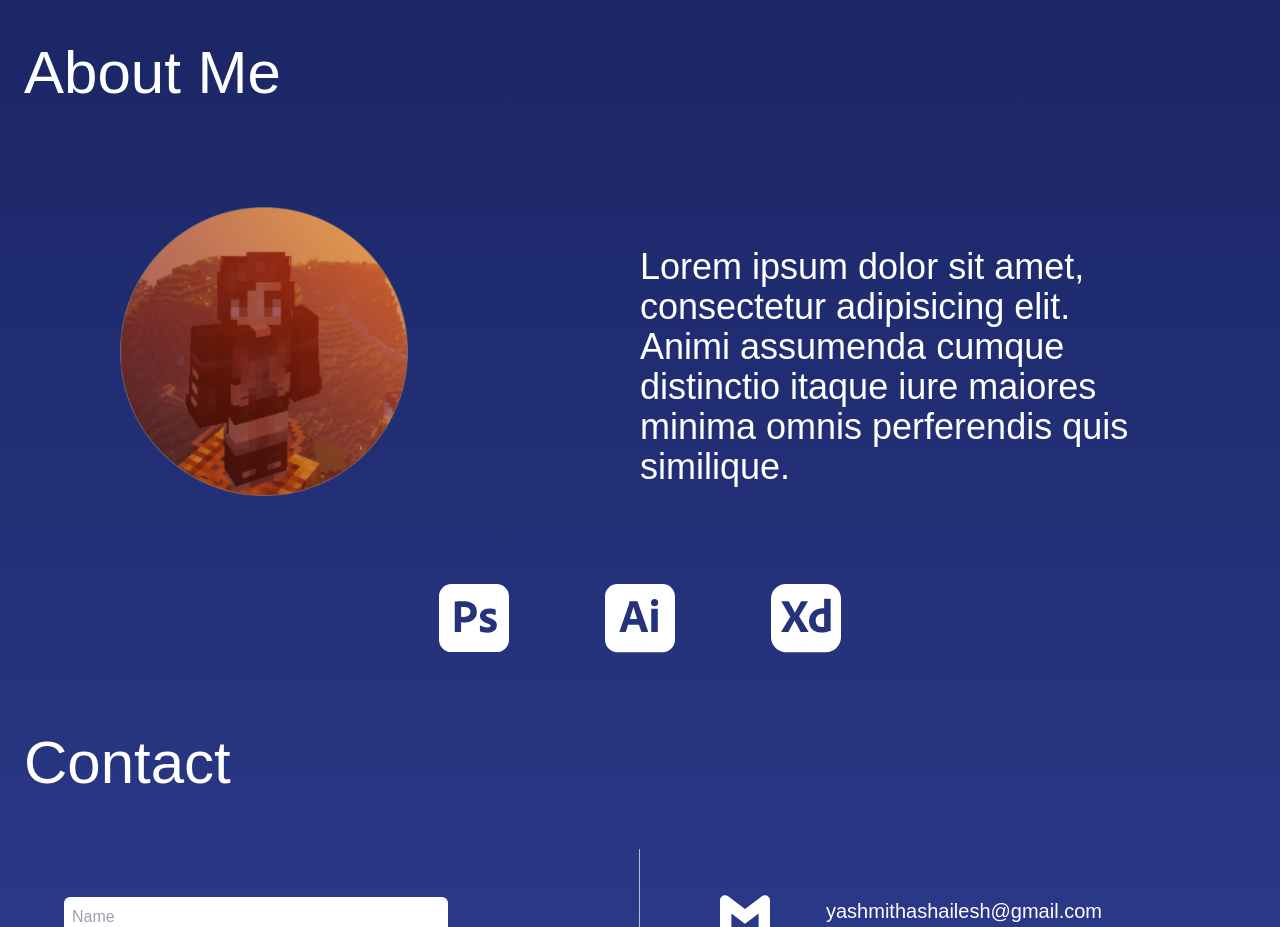
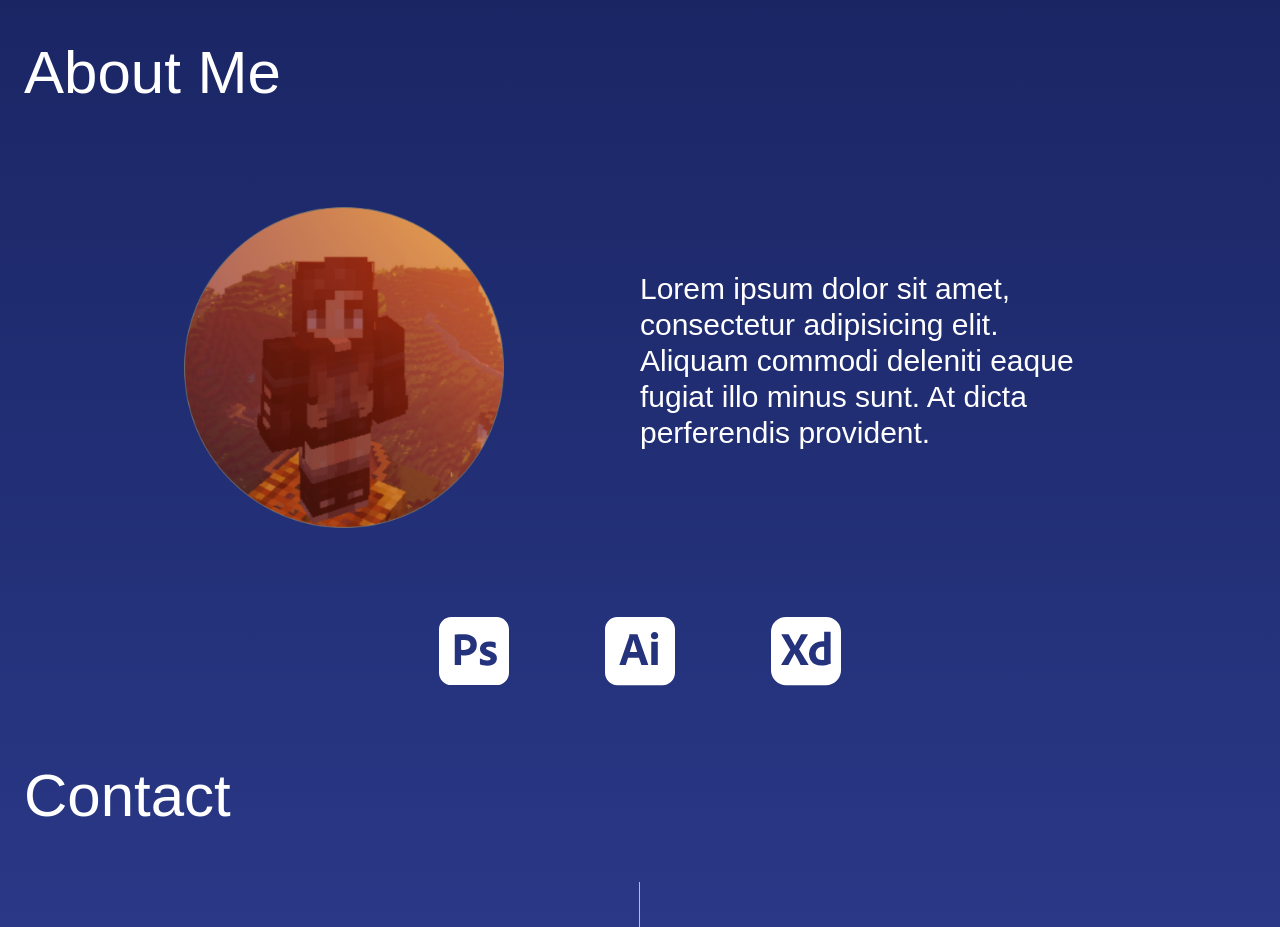
Before and after one commit to nandanpi/staticnova-portfolio, a React (Create React App) app: page / in a window 1280 px wide. Shown: the part 1360-2287 px from the top of the page. Built offline with nearby package versions, Linux system fonts and the light colour scheme; a web font is replaced by a local one.

Commit message:
Some changes

```diff
--- a/src/components/Main.jsx
+++ b/src/components/Main.jsx
@@ -122,13 +122,12 @@ const Main = () => {
                     <div>
                         <h1 className="text-6xl arialb text-white">About Me</h1>
                     </div>
-                    <div className="grid grid-cols-2 pt-20 pb-16">
-                        <div className=" rounded-full h-[18rem] w-[18rem] ml-[6rem]">
+                    <div className="grid grid-cols-2 pt-20 pb-16 px-[10rem]">
+                        <div className="max-w-[20rem] mr-10">
                             <img src={pfp} alt=""/>
                         </div>
-                        <div>
-                            <p className="text-white ocra text-4xl max-w-3xl mr-[6rem] pt-10">Lorem ipsum dolor sit amet, consectetur adipisicing elit. Animi assumenda cumque distinctio itaque iure maiores minima omnis perferendis quis similique.
-                            </p>
+                        <div className="max-w-xl pt-16">
+                            <span className="text-3xl text-white ocra">Lorem ipsum dolor sit amet, consectetur adipisicing elit. Aliquam commodi deleniti eaque fugiat illo minus sunt. At dicta perferendis provident.</span>
                         </div>
                     </div>
                     <div className="flex justify-center items-center pb-8">
```
